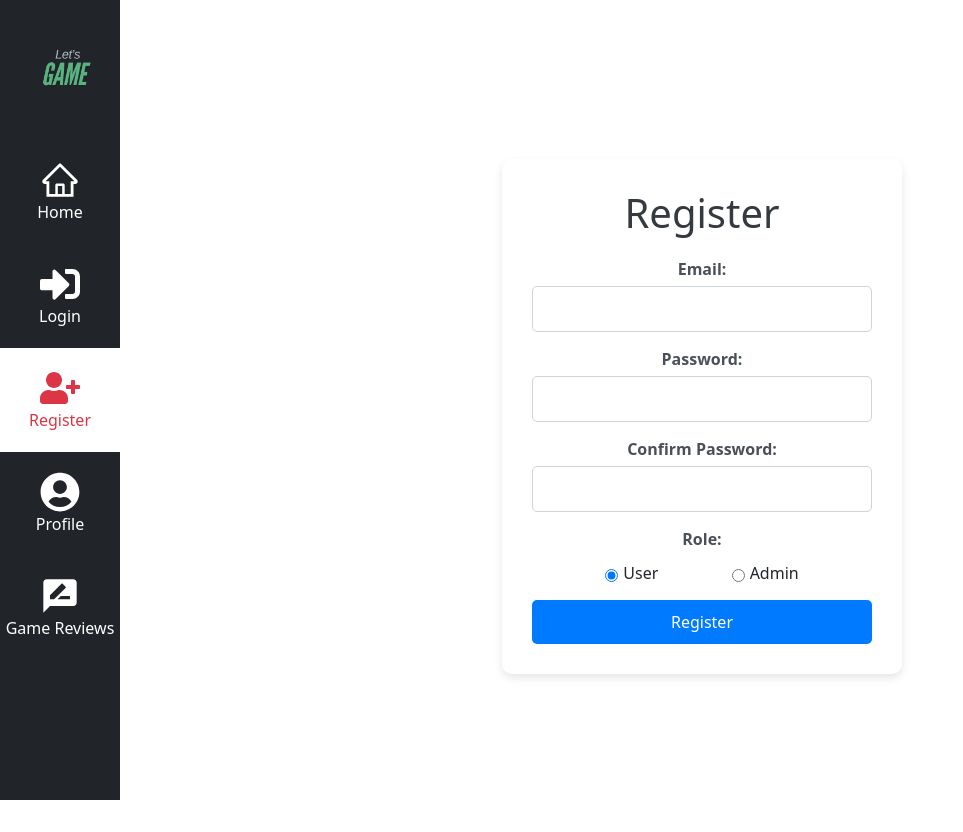
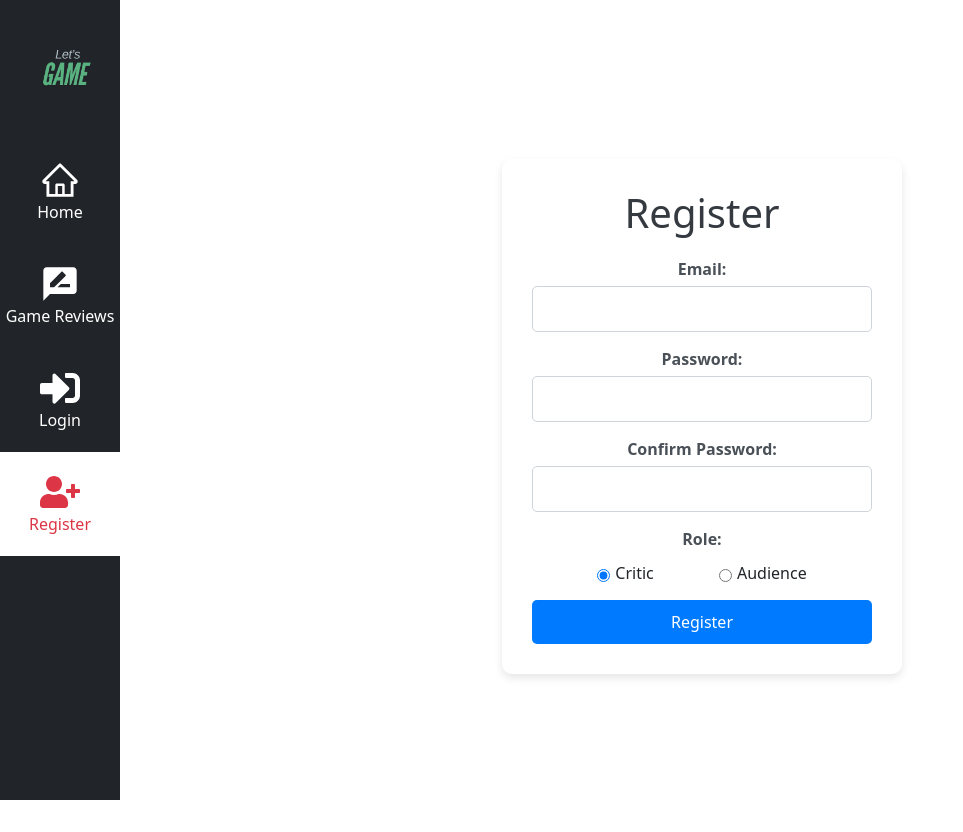
Before and after one commit to GameHorizonDev/cs5610-final-project, a React (Create React App) app: page /register in a window 1280 px wide. Shown: the whole page, without its empty margins (0-963 px from the left). Built offline with nearby package versions, Linux system fonts and the light colour scheme.

Commit message:
nevbar, register changing

```diff
--- a/src/Components/Navigation.tsx
+++ b/src/Components/Navigation.tsx
@@ -6,14 +6,23 @@ import { MdRateReview } from "react-icons/md";
 
 export default function Navigation() {
     const { pathname } = useLocation();
+    const isLoggedIn = false;
 
-    const links = [
-        { label: "Home", path: "/home", icon: AiOutlineHome },
+    const guestLinks = [
         { label: "Login", path: "/login", icon: FaSignInAlt },
         { label: "Register", path: "/register", icon: FaUserPlus },
+    ];
+
+    const authLinks = [
         { label: "Profile", path: "/profile", icon: FaUserCircle },
+    ];
+
+    const commonLinks = [
+        { label: "Home", path: "/home", icon: AiOutlineHome },
         { label: "Game Reviews", path: "/view-game/default", icon: MdRateReview },
     ];
+
+    const links = isLoggedIn ? [...commonLinks, ...authLinks] : [...commonLinks, ...guestLinks];
 
     return (
         <div
@@ -52,7 +61,10 @@ export default function Navigation() {
                     to={link.path}
                     className={`list-group-item bg-dark text-center border-0 ${pathname === link.path ? "text-danger bg-white" : "text-white"
                         }`}
-                    style={{ padding: "20px 0", textDecoration: "none", }}
+                    style={{
+                        padding: "20px 0",
+                        textDecoration: "none",
+                    }}
                 >
                     {link.icon({
                         className: `fs-1 ${pathname === link.path ? "text-danger" : "text-white"
--- a/src/Pages/RegisterPage/RegisterPage.tsx
+++ b/src/Pages/RegisterPage/RegisterPage.tsx
@@ -6,7 +6,7 @@ const RegisterPage: React.FC = () => {
     const [email, setEmail] = useState('');
     const [password, setPassword] = useState('');
     const [confirmPassword, setConfirmPassword] = useState('');
-    const [role, setRole] = useState<'User' | 'Admin'>('User');
+    const [role, setRole] = useState<'Critic' | 'Audience'>('Critic'); // Default role
     const navigate = useNavigate();
 
     const handleRegister = async (e: React.FormEvent) => {
@@ -36,7 +36,6 @@ const RegisterPage: React.FC = () => {
             alert('An error occurred. Please try again.');
         }
     };
-
 
     return (
         <div className={styles.container}>
@@ -80,21 +79,21 @@ const RegisterPage: React.FC = () => {
                                 <input
                                     type="radio"
                                     name="role"
-                                    value="User"
-                                    checked={role === 'User'}
-                                    onChange={() => setRole('User')}
+                                    value="Critic"
+                                    checked={role === 'Critic'}
+                                    onChange={() => setRole('Critic')}
                                 />
-                                User
+                                Critic
                             </div>
                             <div className={styles['role-option']}>
                                 <input
                                     type="radio"
                                     name="role"
-                                    value="Admin"
-                                    checked={role === 'Admin'}
-                                    onChange={() => setRole('Admin')}
+                                    value="Audience"
+                                    checked={role === 'Audience'}
+                                    onChange={() => setRole('Audience')}
                                 />
-                                Admin
+                                Audience
                             </div>
                         </div>
                     </div>
```
